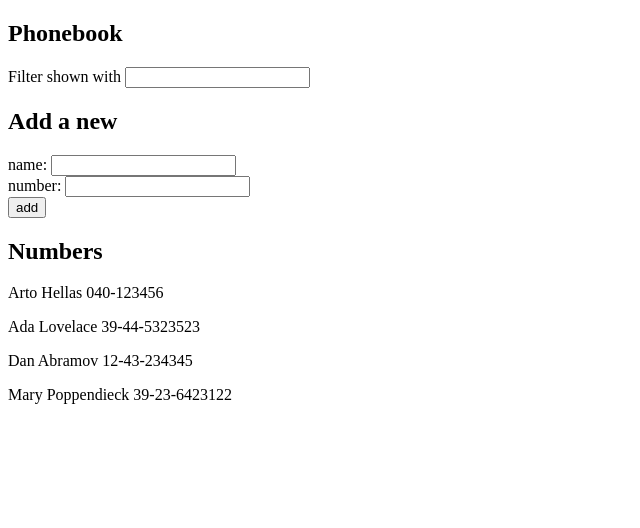
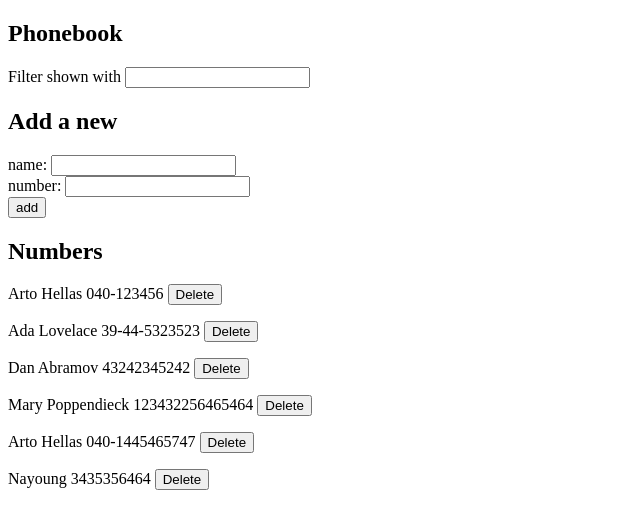
Before and after one commit to anhng1106/fullstackopen_course, a React (Vite) app in the folder part2/phonebook/: page / in a window 1280 px wide. Shown: the top 528 px of the page, without its empty margins (0-640 px from the left). Built offline with nearby package versions, Linux system fonts and the light colour scheme; data requests are answered from the project's data file.

Commit message:
Completed ex 2.12 to 2.15

```diff
--- a/part2/phonebook/db.json
+++ b/part2/phonebook/db.json
@@ -12,13 +12,23 @@
     },
     {
       "name": "Dan Abramov",
-      "number": "12-43-234345",
+      "number": "43242345242",
       "id": "3"
     },
     {
       "name": "Mary Poppendieck",
-      "number": "39-23-6423122",
+      "number": "123432256465464",
       "id": "4"
+    },
+    {
+      "id": "1fe7",
+      "name": "Arto Hellas",
+      "number": "040-1445465747"
+    },
+    {
+      "id": "e541",
+      "name": "Nayoung",
+      "number": "3435356464"
     }
   ]
 }
--- a/part2/phonebook/src/App.jsx
+++ b/part2/phonebook/src/App.jsx
@@ -1,19 +1,21 @@
-import { useState } from "react";
+import { useEffect, useState } from "react";
 import React from "react";
 import Filter from "./components/Filter";
 import PersonForm from "./components/PersonForm";
 import Persons from "./components/Persons";
+import personService from "./services/personService";
 
 const App = () => {
-  const [persons, setPersons] = useState([
-    { name: "Arto Hellas", number: "040-123456", id: 1 },
-    { name: "Ada Lovelace", number: "39-44-5323523", id: 2 },
-    { name: "Dan Abramov", number: "12-43-234345", id: 3 },
-    { name: "Mary Poppendieck", number: "39-23-6423122", id: 4 },
-  ]);
+  const [persons, setPersons] = useState([]);
   const [newName, setNewName] = useState("");
   const [newNumber, setNewNumber] = useState("");
   const [filter, setFilter] = useState("");
+
+  useEffect(() => {
+    personService.getAll().then((initialPersons) => {
+      setPersons(initialPersons);
+    });
+  }, []);
 
   const handleAddPerson = (event) => {
     event.preventDefault();
@@ -21,22 +23,58 @@ const App = () => {
       alert("Name and number cannot be empty");
       return;
     }
-    if (persons.some((person) => person.name === newName)) {
-      alert(`${newName} is already added to phonebook`);
+
+    const existingPerson = persons.find((person) => person.name === newName);
+
+    if (existingPerson) {
+      const confirmUpdate = window.confirm(
+        `${newName} is already added to phonebook, replace the old number with a new one?`
+      );
+      if (confirmUpdate) {
+        const updatedPerson = { ...existingPerson, number: newNumber };
+
+        personService
+          .update(existingPerson.id, updatedPerson)
+          .then((returnedPerson) => {
+            setPersons(
+              persons.map((person) =>
+                person.id !== existingPerson.id ? person : returnedPerson
+              )
+            );
+            setNewNumber("");
+          })
+          .catch((error) => {
+            alert(
+              `The person ${existingPerson.name} has already been removed from server`
+            );
+            setPersons(
+              persons.filter((person) => person.id !== existingPerson.id)
+            );
+          });
+      }
     } else {
-      const personObject = {
+      const newPerson = {
         name: newName,
         number: newNumber,
-        id: persons.length + 1,
       };
-      setPersons(persons.concat(personObject));
-      setNewName("");
-      setNewNumber("");
+      personService.create(newPerson).then((returnedPerson) => {
+        setPersons(persons.concat(returnedPerson));
+        setNewName("");
+        setNewNumber("");
+      });
     }
   };
 
   const handleFilterChange = (event) => {
     setFilter(event.target.value);
+  };
+
+  const handleDeletePerson = (id, name) => {
+    if (window.confirm(`Delete ${name}?`)) {
+      personService.deletePerson(id).then(() => {
+        setPersons(persons.filter((person) => person.id !== id));
+      });
+    }
   };
 
   const filteredPersons = persons.filter((person) =>
@@ -58,7 +96,7 @@ const App = () => {
       />
 
       <h2>Numbers</h2>
-      <Persons persons={filteredPersons} />
+      <Persons persons={filteredPersons} handleDelete={handleDeletePerson} />
     </div>
   );
 };
--- a/part2/phonebook/src/components/Persons.jsx
+++ b/part2/phonebook/src/components/Persons.jsx
@@ -1,10 +1,13 @@
 import React from "react";
-const Persons = ({ persons }) => {
+const Persons = ({ persons, handleDelete }) => {
   return (
     <div>
       {persons.map((person) => (
         <p key={person.id}>
-          {person.name} {person.number}
+          {person.name} {person.number} {""}
+          <button onClick={() => handleDelete(person.id, person.name)}>
+            Delete
+          </button>
         </p>
       ))}
     </div>
--- /dev/null
+++ b/part2/phonebook/src/services/personService.jsx
@@ -0,0 +1,22 @@
+import axios from "axios";
+
+const baseUrl = "http://localhost:3001/persons";
+
+const getAll = () => {
+  const request = axios.get(baseUrl);
+  return request.then((response) => response.data);
+};
+
+const create = (newPerson) => {
+  const request = axios.post(baseUrl, newPerson);
+  return request.then((response) => response.data);
+};
+
+const update = (id, updatedPerson) => {
+  const request = axios.put(`${baseUrl}/${id}`, updatedPerson);
+  return request.then((response) => response.data);
+};
+
+const deletePerson = (id) => axios.delete(`${baseUrl}/${id}`);
+
+export default { getAll, create, update, deletePerson };
```
